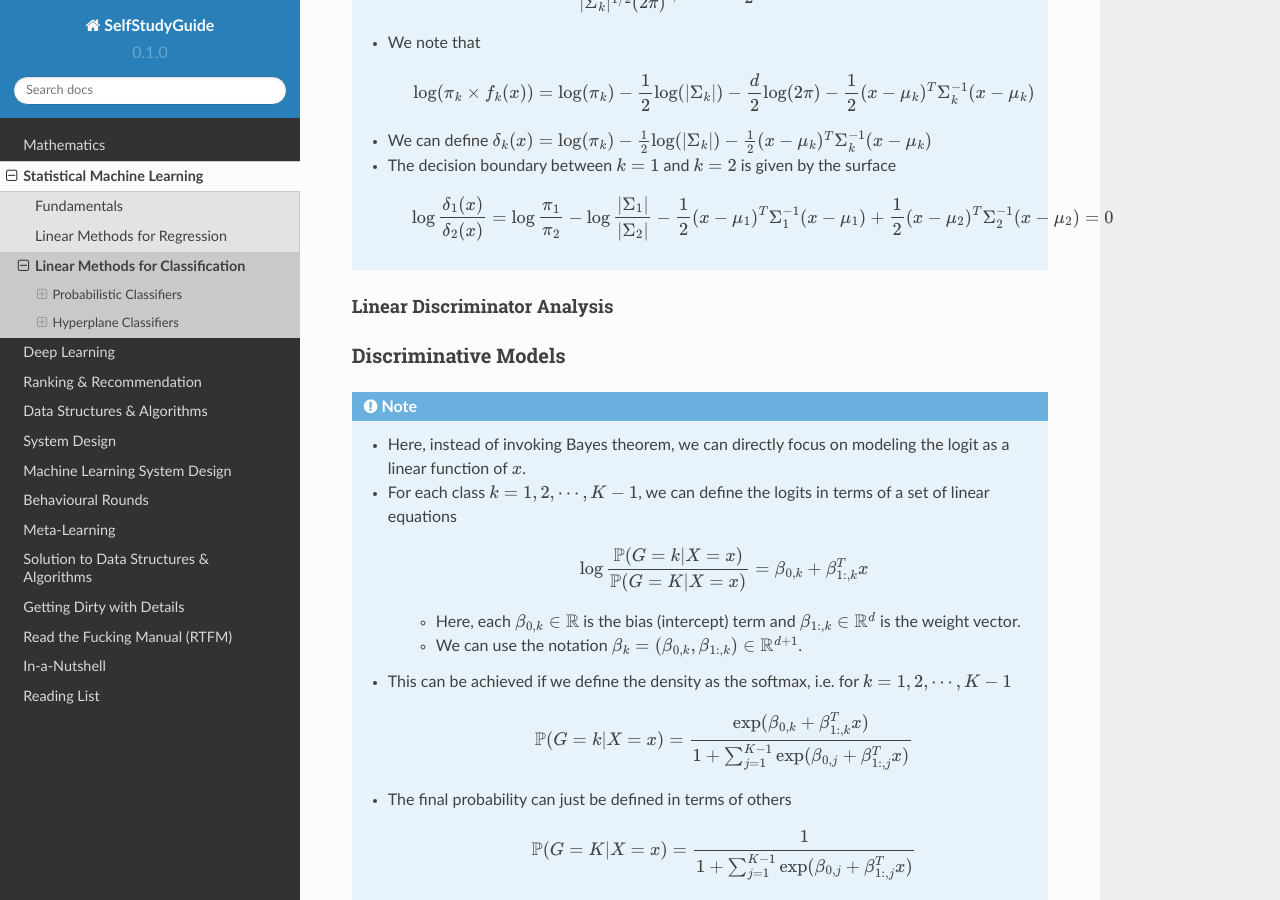
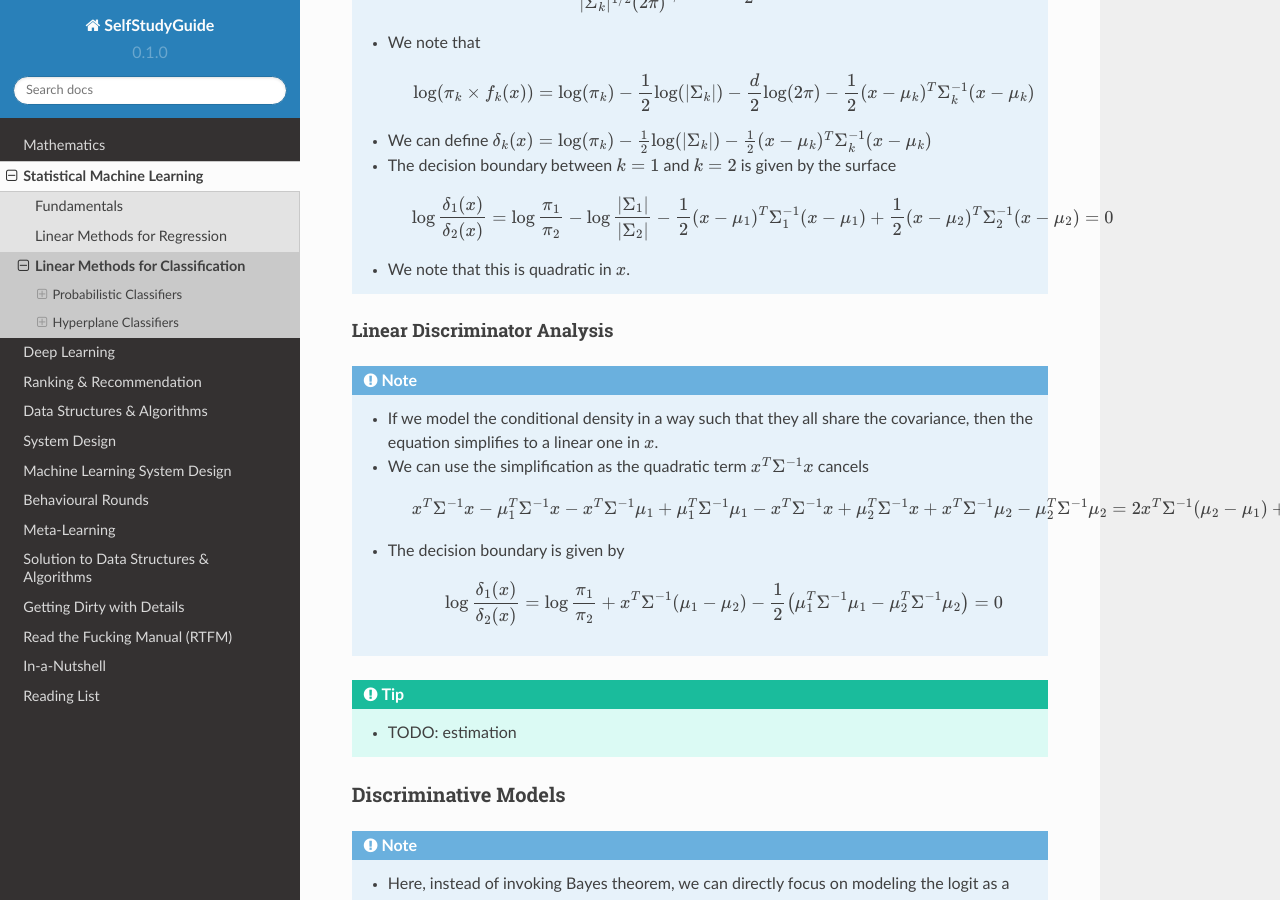
Before and after one commit to uselesstechjunks/leetcode, a Sphinx documentation site: the page built from docs/source/ml/linearcls.rst, in a window 1280 px wide and 900 px high, scrolled down 2450 px. Built offline with Sphinx 7.4.7 and the Read the Docs theme 2.0.0, drawn with Linux system fonts in a browser that asks for light colours.

Commit message:
Update linearcls.rst

```diff
--- a/docs/source/ml/linearcls.rst
+++ b/docs/source/ml/linearcls.rst
@@ -82,9 +82,21 @@ Quadratic Discriminator Analysis
 	* The decision boundary between :math:`k=1` and :math:`k=2` is given by the surface
 
 		.. math:: \log\frac{\delta_1(x)}{\delta_2(x)}=\log\frac{\pi_1}{\pi_2}-\log\frac{|\Sigma_1|}{|\Sigma_2|}-\frac{1}{2}(x-\mu_1)^T\Sigma_1^{-1}(x-\mu_1)+\frac{1}{2}(x-\mu_2)^T\Sigma_2^{-1}(x-\mu_2)=0
+	* We note that this is quadratic in :math:`x`.
 
 Linear Discriminator Analysis
 --------------------------------------------------------------------------------------
+.. note::
+	* If we model the conditional density in a way such that they all share the covariance, then the equation simplifies to a linear one in :math:`x`.
+	* We can use the simplification as the quadratic term :math:`x^T\Sigma^{-1}x` cancels
+
+		.. math:: x^T\Sigma^{-1}x-\mu_1^T\Sigma^{-1}x-x^T\Sigma^{-1}\mu_1+\mu_1^T\Sigma^{-1}\mu_1-x^T\Sigma^{-1}x+\mu_2^T\Sigma^{-1}x+x^T\Sigma^{-1}\mu_2-\mu_2^T\Sigma^{-1}\mu_2=2x^T\Sigma^{-1}(\mu_2-\mu_1)+\left(\mu_1^T\Sigma^{-1}\mu_1-\mu_2^T\Sigma^{-1}\mu_2\right)
+	* The decision boundary is given by
+
+		.. math:: \log\frac{\delta_1(x)}{\delta_2(x)}=\log\frac{\pi_1}{\pi_2}+x^T\Sigma^{-1}(\mu_1-\mu_2)-\frac{1}{2}\left(\mu_1^T\Sigma^{-1}\mu_1-\mu_2^T\Sigma^{-1}\mu_2\right)=0
+
+.. tip::
+	* TODO: estimation
 
 Discriminative Models
 ======================================================================================
```
